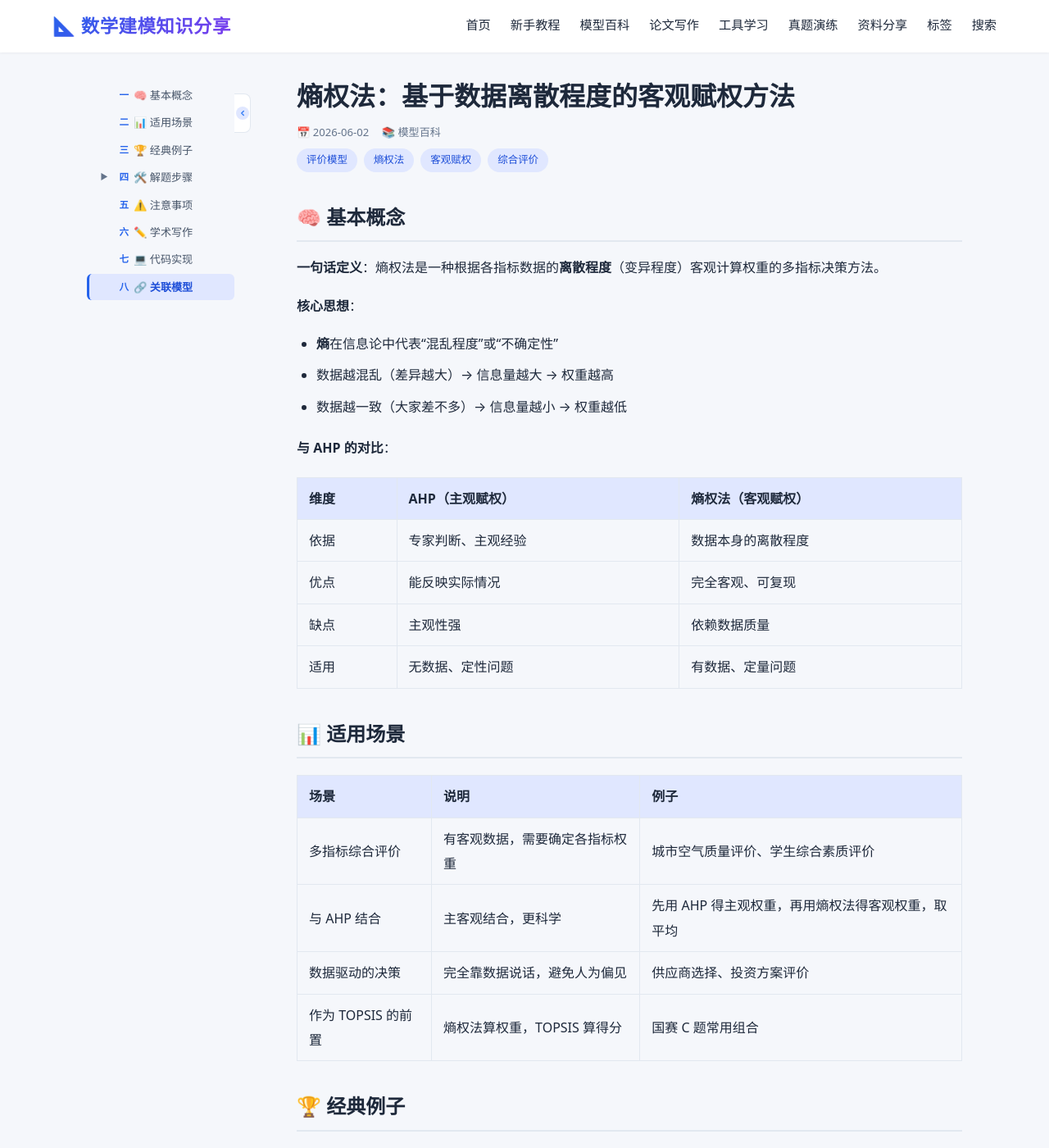
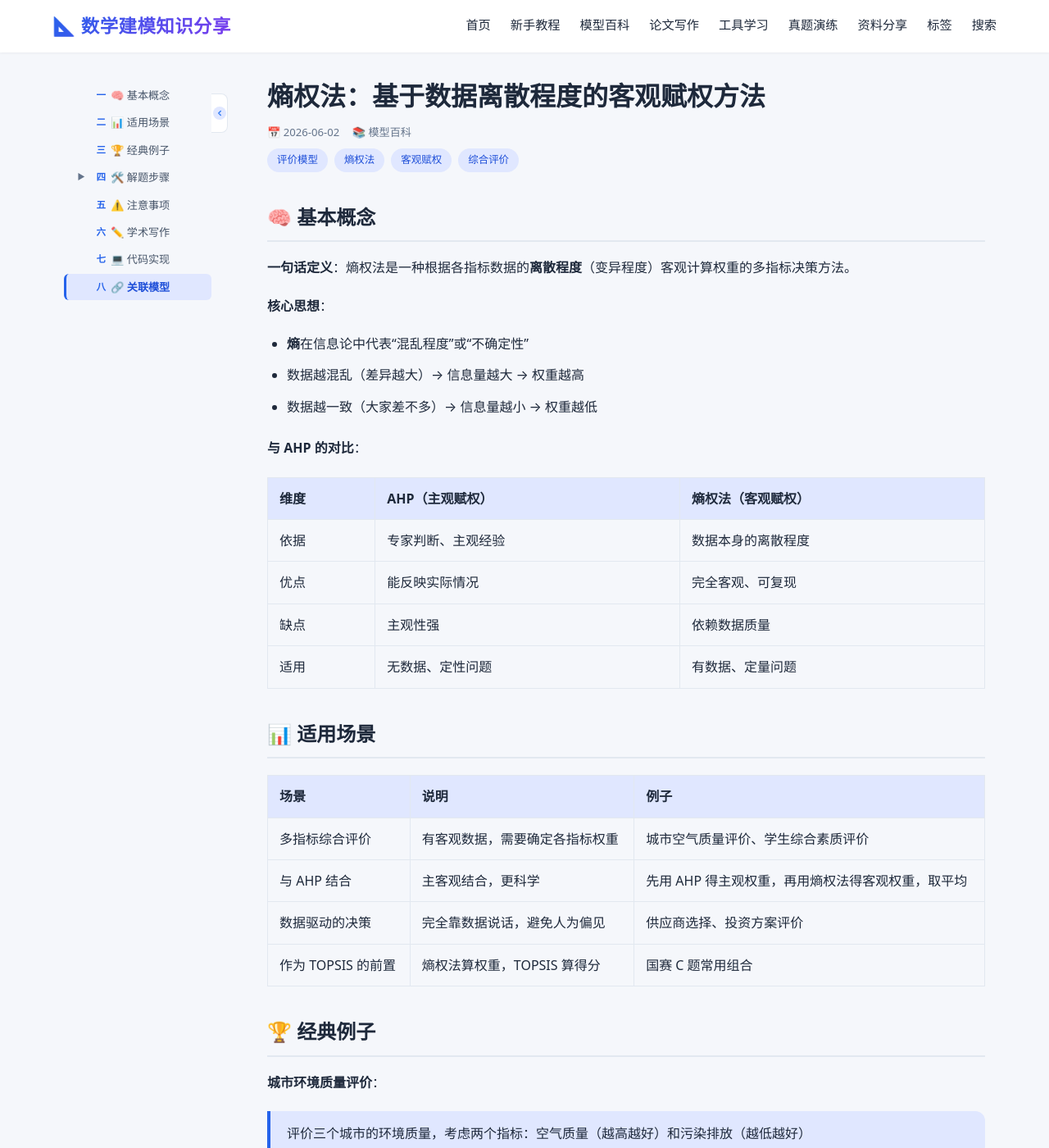
Before and after one commit to KawaiiWarma520/math-modeling, a Jekyll site: the page built from _posts/2026-06-02-entropy-method.md, in a window 1280 px wide and 1400 px high. Shown: the whole window at 82% size. Built offline with Jekyll 4.4.1, drawn with Linux system fonts in a browser that asks for light colours.

Commit message:
修复手机端导航折叠和侧边栏位置偏移
- 恢复手机端 nav-toggle 折叠菜单（768px 以下）
- 侧边栏改为 flex justify-content: center 居中布局
- 正文限制最大宽度 900px，侧边栏在左侧不挤压标题

```diff
--- a/assets/css/style.css
+++ b/assets/css/style.css
@@ -699,10 +699,11 @@
    ============================================ */
 
 .post-wrapper {
-  max-width: 1100px;
-  margin: 0 auto;
+  max-width: 100%;
+  margin: 0;
   padding: 32px 16px 0;
   display: flex;
+  justify-content: center;
   align-items: flex-start;
   gap: 0;
   flex: 1;
@@ -908,11 +909,9 @@
 .post-main {
   flex: 1;
   min-width: 0;
-  padding-left: 32px;
+  max-width: 900px;
+  padding-left: 24px;
   transition: padding 0.25s ease;
-}
-.post-main.is-expanded {
-  padding-left: 12px;
 }
 
 /* 侧边栏响应式（手机端隐藏） */
@@ -927,6 +926,32 @@
   .page-banner h1 { font-size: 1.5rem; }
 }
 
+@media (max-width: 768px) {
+  .nav-toggle { display: block; }
+  .main-nav {
+    display: none;
+    position: absolute;
+    top: 64px;
+    left: 0;
+    right: 0;
+    background: var(--white);
+    flex-direction: column;
+    padding: 12px 24px;
+    gap: 8px;
+    box-shadow: 0 4px 12px rgba(0, 0, 0, 0.08);
+  }
+  .main-nav.open { display: flex; }
+  .main-nav a { padding: 10px 0; }
+
+  .category-grid {
+    grid-template-columns: repeat(2, 1fr);
+    gap: 16px;
+  }
+
+  .post-header h1 { font-size: 1.5rem; }
+  .page-banner h1 { font-size: 1.5rem; }
+}
+
 @media (max-width: 480px) {
   .category-grid { grid-template-columns: 1fr; }
 }
```
